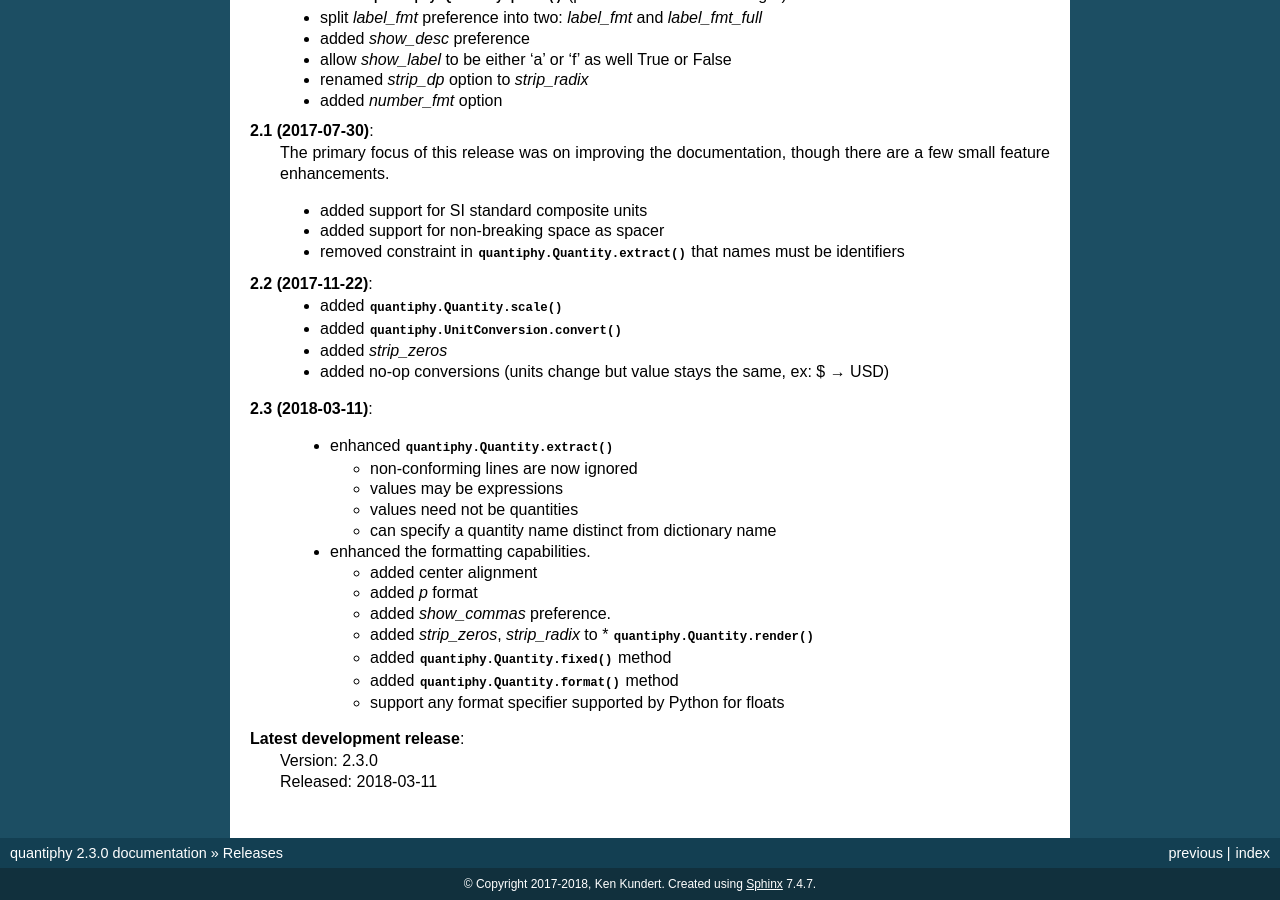
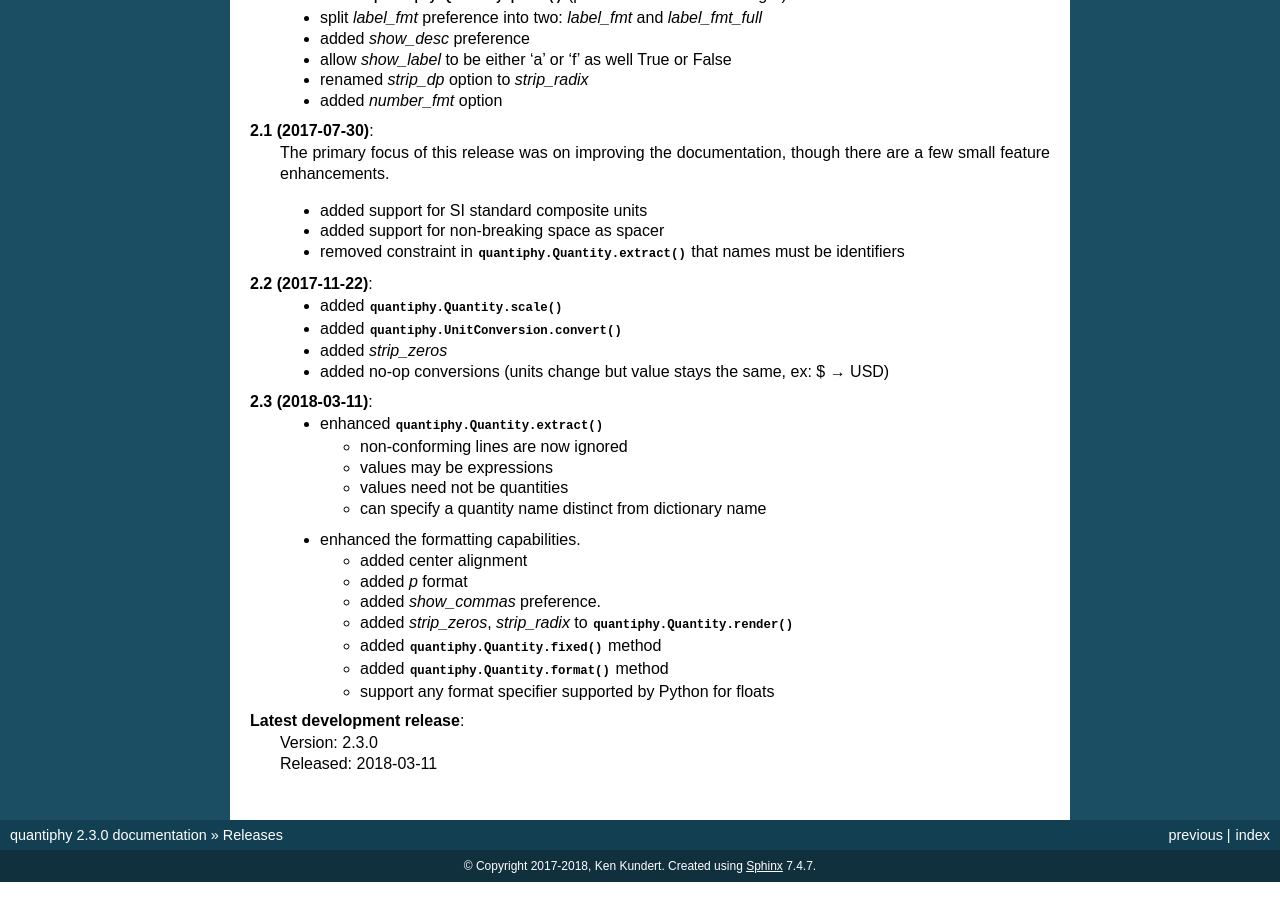
Before and after one commit to KenKundert/quantiphy, a Sphinx documentation site: the page built from doc/releases.rst, in a window 1280 px wide and 900 px high, scrolled down 775 px. Built offline with Sphinx 7.4.7, drawn with Linux system fonts in a browser that asks for light colours.

```diff
--- a/doc/releases.rst
+++ b/doc/releases.rst
@@ -63,7 +63,6 @@ Releases
     - added no-op conversions (units change but value stays the same, ex: $ → USD)
 
 **2.3 (2018-03-11)**:
-
     - enhanced :meth:`quantiphy.Quantity.extract()`
 
       * non-conforming lines are now ignored
@@ -76,7 +75,7 @@ Releases
       * added center alignment
       * added *p* format
       * added *show_commas* preference.
-      * added *strip_zeros*, *strip_radix* to * :meth:`quantiphy.Quantity.render()`
+      * added *strip_zeros*, *strip_radix* to :meth:`quantiphy.Quantity.render()`
       * added :meth:`quantiphy.Quantity.fixed()` method
       * added :meth:`quantiphy.Quantity.format()` method
       * support any format specifier supported by Python for floats
```
Also changed, not shown: .travis.yml.
